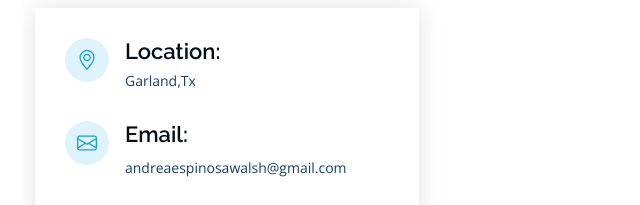
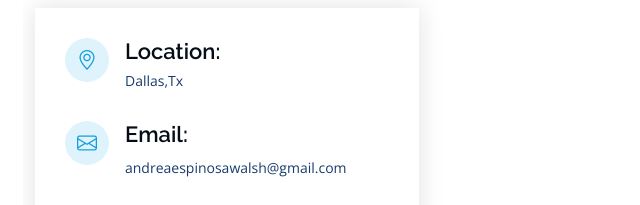
Before and after one commit to AW103/AW103.github.io, a plain HTML site: page index.html in a window 1280 px wide. Shown: the part 2781-2986 px from the top of the page, 277-917 px from the left. Drawn offline with nearby package versions, Linux system fonts and the light colour scheme.

Commit message:
Updating location

```diff
--- a/index.html
+++ b/index.html
@@ -231,7 +231,7 @@
               <div class="address">
                 <i class="bi bi-geo-alt"></i>
                 <h4>Location:</h4>
-                <p>Garland,Tx</p>
+                <p>Dallas,Tx</p>
               </div>
 
               <div class="email">
```
